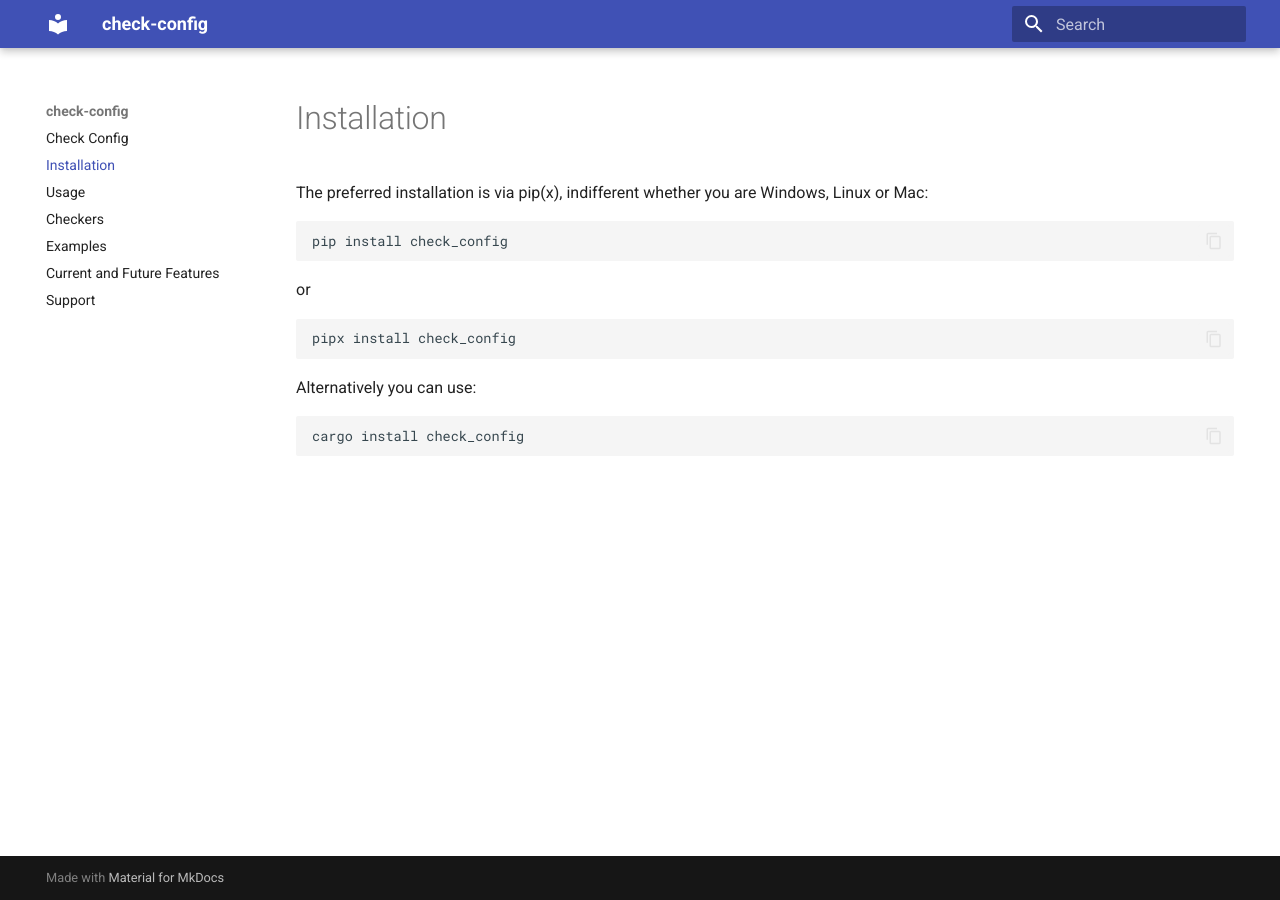
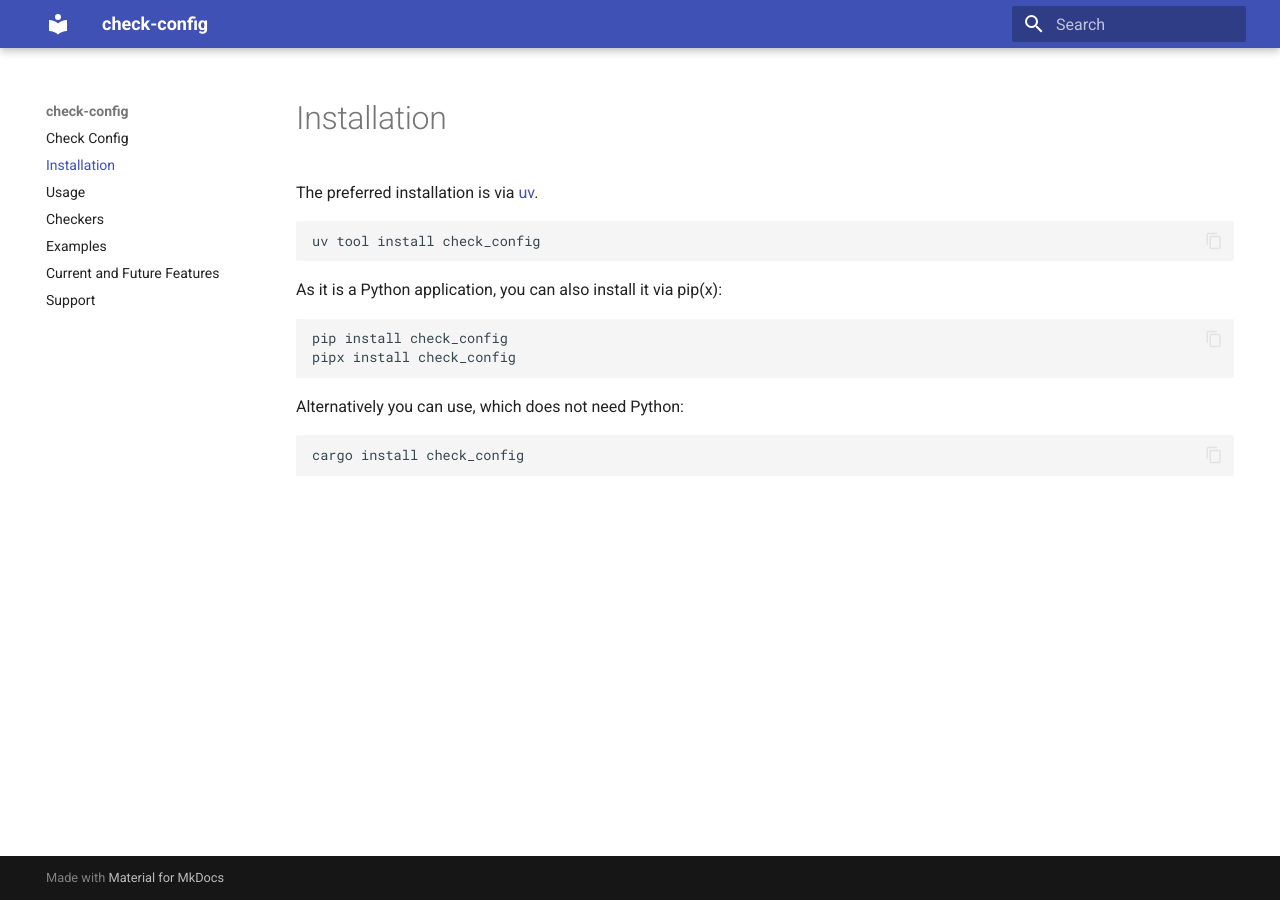
Before and after one commit to mrijken/check-config, an MkDocs documentation site: the page built from docs/installation.md, in a window 1280 px wide. Built offline with MkDocs 1.6.1 and Material for MkDocs 9.7.7, drawn with Linux system fonts in a browser that asks for light colours.

Commit message:
Update instructions

````diff
--- a/docs/installation.md
+++ b/docs/installation.md
@@ -1,18 +1,19 @@
 # Installation
 
-The preferred installation is via pip(x), indifferent whether you are Windows, Linux or Mac:
+The preferred installation is via [uv](https://docs.astral.sh/uv/guides/tools/).
+
+```shell
+uv tool install check_config
+```
+
+As it is a Python application, you can also install it via pip(x):
 
 ```shell
 pip install check_config
-```
-
-or
-
-```shell
 pipx install check_config
 ```
 
-Alternatively you can use:
+Alternatively you can use, which does not need Python:
 
 ```shell
 cargo install check_config
````
Also changed, not shown: docs/usage.md (+7 -1 lines).
